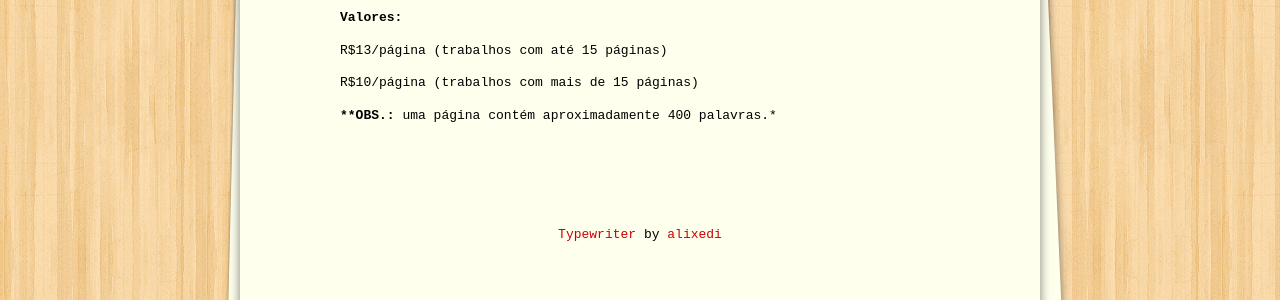
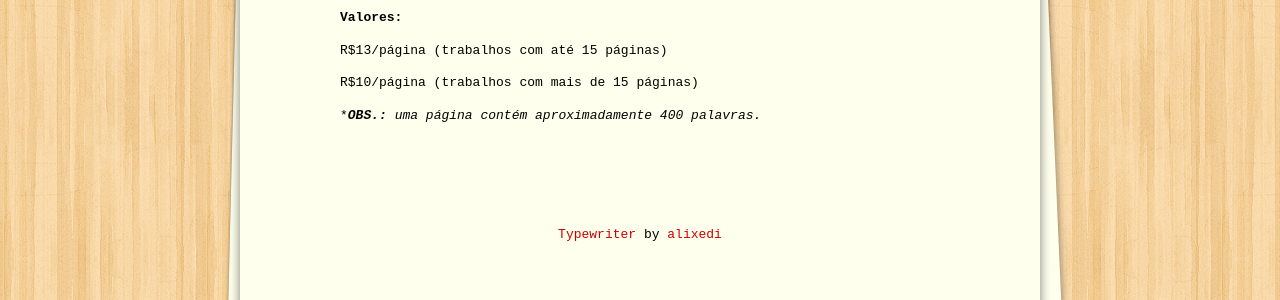
Before and after one commit to raqueldiniz/site, a Jekyll site: the page built from servicos.md, in a window 1280 px wide. Shown: the part 1009-1309 px from the top of the page. Built offline with Jekyll 4.4.1, drawn with Linux system fonts in a browser that asks for light colours.

```diff
--- a/servicos.md
+++ b/servicos.md
@@ -6,11 +6,14 @@ permalink: /servicos/
 
 A seguir estão descritos os serviços que executo com uma média de preço. Para solicitar um orçamento e ter o valor exato, bem como para verificar outros serviços que não constam aqui, entre em [contato](/contato/) comigo.
 
+
+
 ## 1. Orientação textual
 
 **Descrição:** acompanhamento da produção textual, com orientações sobre a escrita, como aplicação de normas, revisão linguístico-discursiva, verificação da coesão e coerência, adequação ao tema e ao estilo, entre outros, a depender do gênero textual. A forma como se dará a orientação será acordada previamente.
 
 **Valor:** R$50/hora
+
 
 ## 2. Revisão de texto
 
@@ -22,6 +25,7 @@ R$10/página (trabalhos com até 15 páginas)
 
 R$7/página (trabalhos com mais de 15 páginas)
 
+
 ## 3. Revisão de texto + Adequação às normas
 
 **Descrição:** revisão linguístico-discursiva + adequação do texto às normas específicas de publicação, com conferência de capa, folha de rosto e de aprovação, listas e sumário, além do ajuste de citações e verificação das referências.
@@ -32,4 +36,5 @@ R$13/página (trabalhos com até 15 páginas)
 
 R$10/página (trabalhos com mais de 15 páginas)
 
-****OBS.:** uma página contém aproximadamente 400 palavras.*
+
+*_**OBS.:** uma página contém aproximadamente 400 palavras._
```
